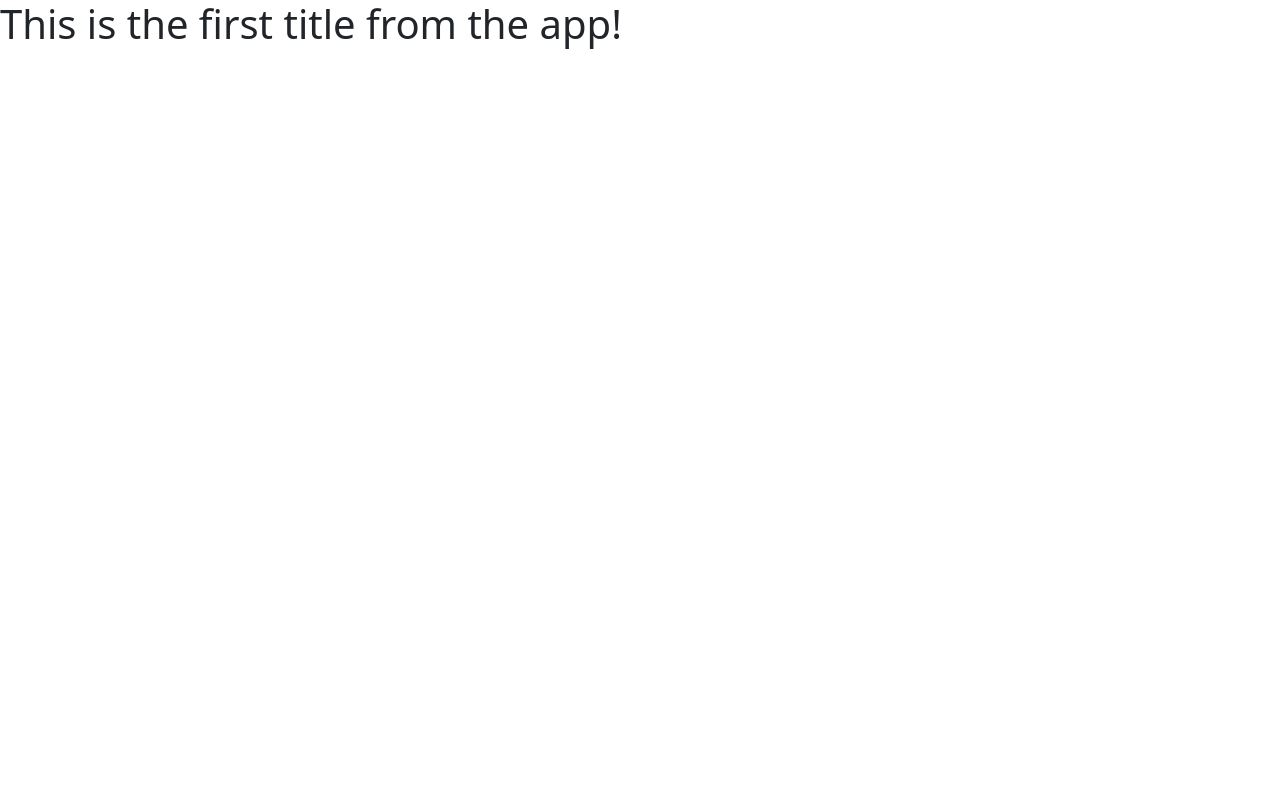
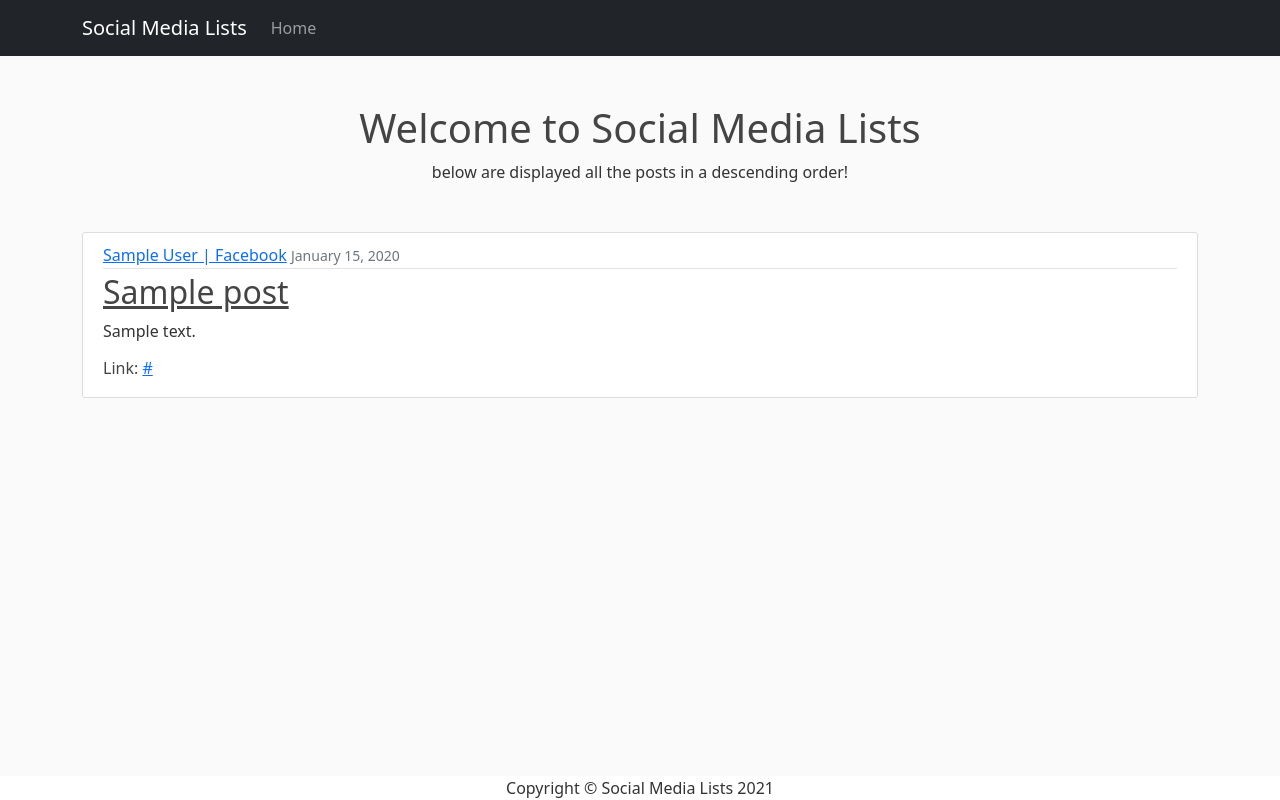
Before and after one commit to aryanlilian/Social-Posts, a Django app: page / in a window 1280 px wide. Run offline with Django 3.2, Linux system fonts and the light colour scheme; tables that the repository leaves empty hold one stand-in row (values such as "Sample post").

Commit message:
configured the frontend, static files & views

```diff
--- a/posts/models.py
+++ b/posts/models.py
@@ -55,14 +55,20 @@ class Post(models.Model):
     # the models.ForeignKey represents a One-to-Many relationship between the Post and the Author & the Post and the Account model.
     # on_delete=models.SET_NULL will keep the post on the database even if an author/user or account is deleted
     # by setting the One-to-Many fields to null
-    # db_index it's used to add indexes on the Post table to reduce the time of executing queries
+    # db_index=True it's used to add indexes on the Post table to reduce the time of executing queries
     user = models.ForeignKey(Author, null=True, on_delete=models.SET_NULL, db_index=True)
     account = models.ForeignKey(Account, null=True, on_delete=models.SET_NULL, db_index=True)
     title = models.CharField(_('Title'), max_length=250, null=False, blank=False, db_index=True)
     content = models.TextField(_('Post content'), null=False, blank=False, db_index=True)
-    post_link = models.URLField(max_length=200)
+    link = models.URLField(max_length=200)
     created_date = models.DateTimeField(_('Created Date/Time'), auto_now_add=True, db_index=True)
     updated_date = models.DateTimeField(_('Updated Date/Time'), auto_now=True, db_index=True)
 
     def __str__(self):
         return f'{self.user.username} - {self.title}'
+
+    def getUserFullName(self):
+        return f'{self.user.first_name} {self.user.last_name}'
+
+    def getAccountSocialNetwork(self):
+        return f'{self.account.social_network}'
--- a/posts/views.py
+++ b/posts/views.py
@@ -1,6 +1,12 @@
 from django.shortcuts import render
-from django.http import HttpResponse
+from .models import Post
 
 
 def postsList(request):
-    return render(request, 'posts/index.html', {'title': 'This is the first title from the app!'})
+    posts = Post.objects.all()
+
+    context = {
+        'title' : 'Home',
+        'posts' : posts
+    }
+    return render(request, 'posts/index.html', context)
--- a/socialPosts/settings.py
+++ b/socialPosts/settings.py
@@ -122,3 +122,7 @@ USE_TZ = True
 # https://docs.djangoproject.com/en/3.1/howto/static-files/
 
 STATIC_URL = '/static/'
+
+STATICFILES_DIRS = [
+    os.path.join(BASE_DIR, 'static')
+]
--- /dev/null
+++ b/static/css/main.css
@@ -0,0 +1,50 @@
+body {
+  background: #fafafa;
+  color: #333333;
+}
+
+h1, h2, h3, h4, h5, h6 {
+  color: #444444;
+}
+
+ul {
+  margin: 0;
+}
+
+.content-section {
+  background: #ffffff;
+  padding: 10px 20px;
+  border: 1px solid #dddddd;
+  border-radius: 3px;
+  margin-bottom: 20px;
+}
+
+.article-title {
+  color: #444444;
+}
+
+a.article-title:hover {
+  color: #428bca;
+  text-decoration: none;
+}
+
+.article-content {
+  white-space: pre-line;
+}
+
+.article-metadata {
+  padding-bottom: 1px;
+  margin-bottom: 4px;
+  border-bottom: 1px solid #e3e3e3
+}
+
+.article-metadata a:hover {
+  color: #333;
+  text-decoration: none;
+}
+
+.article-svg {
+  width: 25px;
+  height: 25px;
+  vertical-align: middle;
+}
--- /dev/null
+++ b/templates/posts/base.html
@@ -0,0 +1,61 @@
+{% load static %}
+<!doctype html>
+<html lang="en">
+  <head>
+    <!-- Required meta tags -->
+    <meta charset="utf-8">
+    <meta name="viewport" content="width=device-width, initial-scale=1">
+
+    <!-- Bootstrap CSS -->
+    <link href="https://cdn.jsdelivr.net/npm/bootstrap@5.0.0-beta3/dist/css/bootstrap.min.css" rel="stylesheet" integrity="sha384-eOJMYsd53ii+scO/bJGFsiCZc+5NDVN2yr8+0RDqr0Ql0h+rP48ckxlpbzKgwra6" crossorigin="anonymous">
+    <link rel="stylesheet" href="{% static 'css/main.css' %}">
+    {% if title %}
+        <title>Social Media Lists - {{ title }}</title>
+    {% else %}
+        <title>Social Media Lists</title>
+    {% endif %}
+  </head>
+  <body>
+
+      <!-- Navbar section -->
+      <nav class="navbar navbar-expand-lg navbar-dark bg-dark">
+		<div class="container">
+		  <a class="navbar-brand" href="{% url 'posts-list' %}">Social Media Lists</a>
+		  <button class="navbar-toggler" type="button" data-toggle="collapse" data-target="#navbarTogglerDemo02" aria-controls="navbarTogglerDemo02" aria-expanded="false" aria-label="Toggle navigation">
+		    <span class="navbar-toggler-icon"></span>
+		  </button>
+		  <div class="collapse navbar-collapse" id="navbarTogglerDemo02">
+		    <ul class="navbar-nav mr-auto mt-2 mt-lg-0">
+		  		<li class="nav-item">
+		        	<a class="nav-link" href="{% url 'posts-list' %}">Home</a>
+		      	</li>
+		    </ul>
+		  </div>
+		</div>
+	</nav>
+    <!-- End of Navbar section -->
+
+    <div class="container text-center mt-5">
+        <h1>Welcome to Social Media Lists</h1>
+        <p>below are displayed all the posts in a descending order!</p>
+    </div>
+
+    {% block content %}
+    {% endblock %}
+
+    <!-- Footer section -->
+    <div class="fixed-bottom">
+        <footer class="sticky-footer bg-white">
+           <div class="container my-auto">
+               <div class="copyright text-center my-auto">
+                   <span>Copyright &copy; Social Media Lists 2021</span>
+               </div>
+           </div>
+       </footer>
+    </div>
+    <!-- End of Footer section -->
+
+    <!-- Bootstrap JS scripts -->
+    <script src="https://cdn.jsdelivr.net/npm/bootstrap@5.0.0-beta3/dist/js/bootstrap.bundle.min.js" integrity="sha384-JEW9xMcG8R+pH31jmWH6WWP0WintQrMb4s7ZOdauHnUtxwoG2vI5DkLtS3qm9Ekf" crossorigin="anonymous"></script>
+  </body>
+</html>
--- a/templates/posts/index.html
+++ b/templates/posts/index.html
@@ -1,19 +1,25 @@
-<!doctype html>
-<html lang="en">
-  <head>
-    <!-- Required meta tags -->
-    <meta charset="utf-8">
-    <meta name="viewport" content="width=device-width, initial-scale=1">
-
-    <!-- Bootstrap CSS -->
-    <link href="https://cdn.jsdelivr.net/npm/bootstrap@5.0.0-beta3/dist/css/bootstrap.min.css" rel="stylesheet" integrity="sha384-eOJMYsd53ii+scO/bJGFsiCZc+5NDVN2yr8+0RDqr0Ql0h+rP48ckxlpbzKgwra6" crossorigin="anonymous">
-
-    <title>Hello, world!</title>
-  </head>
-  <body>
-    <h1>{{ title }}</h1>
-
-    <!-- Bootstrap JS scripts -->
-    <script src="https://cdn.jsdelivr.net/npm/bootstrap@5.0.0-beta3/dist/js/bootstrap.bundle.min.js" integrity="sha384-JEW9xMcG8R+pH31jmWH6WWP0WintQrMb4s7ZOdauHnUtxwoG2vI5DkLtS3qm9Ekf" crossorigin="anonymous"></script>
-  </body>
-</html>
+{% extends 'posts/base.html' %}
+{% block content %}
+    {% if posts %}
+        <div class="container">
+            <!-- Iterating through the lists of all posts and display them on the front-end -->
+            {% for post in posts %}
+                    <article class="media content-section mt-5">
+                      <div class="media-body">
+                        <div class="article-metadata">
+                          <a class="mr-2" href="#">{{ post.getUserFullName }} | {{ post.getAccountSocialNetwork }}</a>
+                          <small class="text-muted">{{ post.created_date|date:"F d, Y" }}</small>
+                        </div>
+                        <h2><a class="article-title" href="#">{{ post.title }}</a></h2>
+                        <p class="">{{ post.content }}</p>
+                        <h6>Link: <a href="{{ post.link }}">{{ post.link }}</a></h6>
+                      </div>
+                    </article>
+            {% endfor %}
+        </div>
+    {% else %}
+        <div class="container alert alert-info" role="alert">
+            Sorry, there are currently no posts in our system!
+        </div>
+    {% endif %}
+{% endblock %}
```
Also changed, not shown: posts/migrations/0007_rename_post_link_post_link.py (added).
